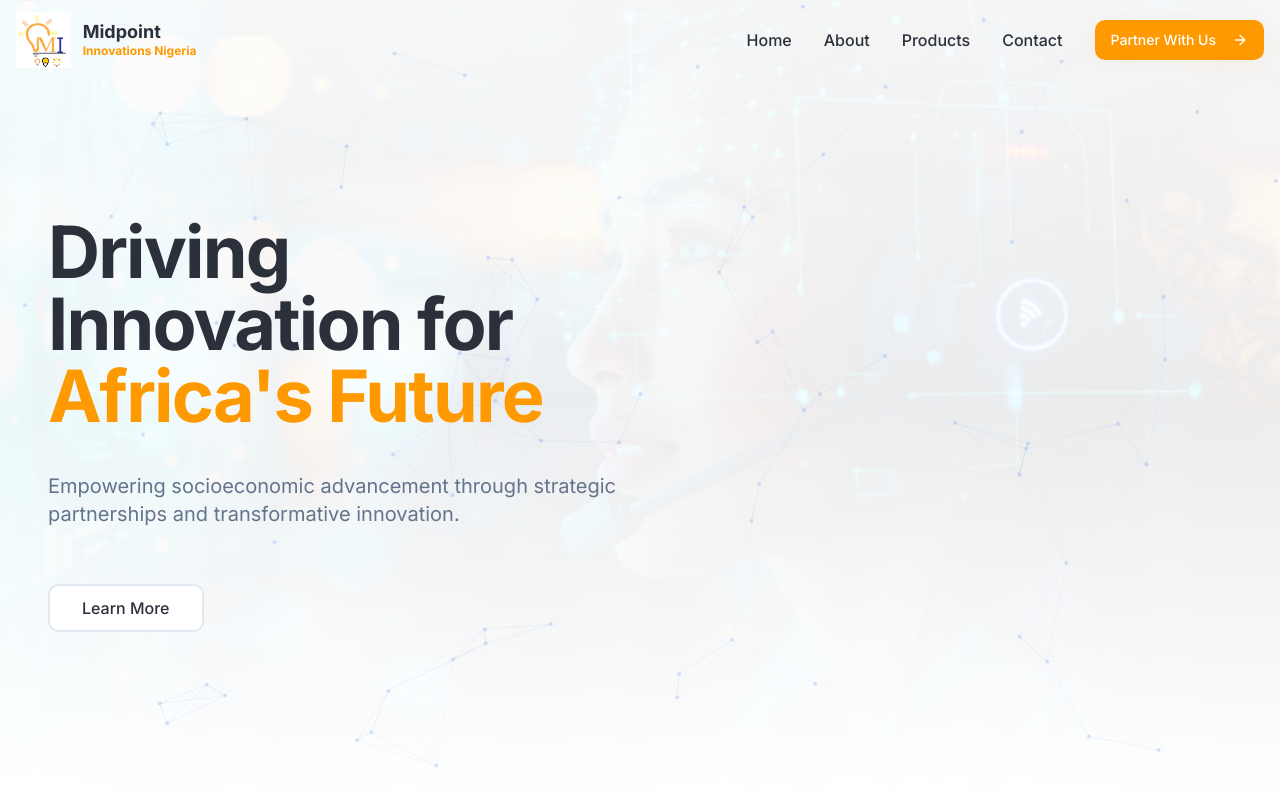
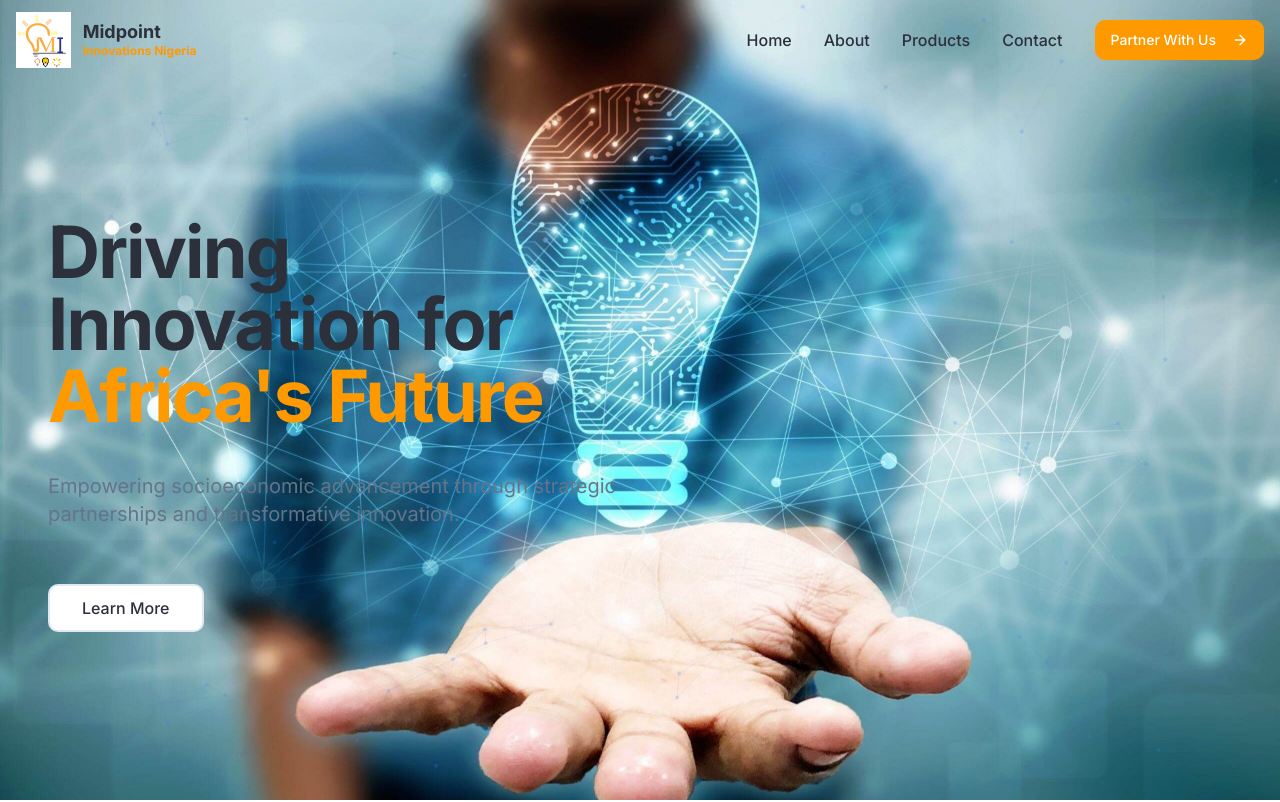
Before and after one commit to synegytech/midpointinnovations-, a React (Vite) app: page / in a window 1280 px wide. Shown: the top 802 px of the page. Built offline with nearby package versions, Linux system fonts and the light colour scheme; the HTML template or start-up script is replaced by a standard one.

Commit message:
Update hero background image

```diff
--- a/src/pages/Index.tsx
+++ b/src/pages/Index.tsx
@@ -5,7 +5,7 @@ import Services from "@/components/Services";
 import Impact from "@/components/Impact";
 import Footer from "@/components/Footer";
 import PlexusBackground from "@/components/PlexusBackground";
-import techGirlImage from "@/assets/TECHGIRL.png";
+import heroBulbImage from "@/assets/hero-bulb.jpg";
 
 const Index = () => {
   return (
@@ -13,11 +13,10 @@ const Index = () => {
       {/* Hero Background Image - Lowest layer */}
       <div className="fixed inset-0 z-0">
         <img
-          src={techGirlImage}
-          alt="Technology innovation"
-          className="w-full h-full object-cover opacity-20"
+          src={heroBulbImage}
+          alt="Innovation technology lightbulb"
+          className="w-full h-full object-cover"
         />
-        <div className="absolute inset-0 bg-gradient-to-b from-background/80 via-background/60 to-background"></div>
       </div>
 
       {/* Plexus Background - Middle layer */}
```
Also changed, not shown: src/assets/hero-bulb.jpg (added).
